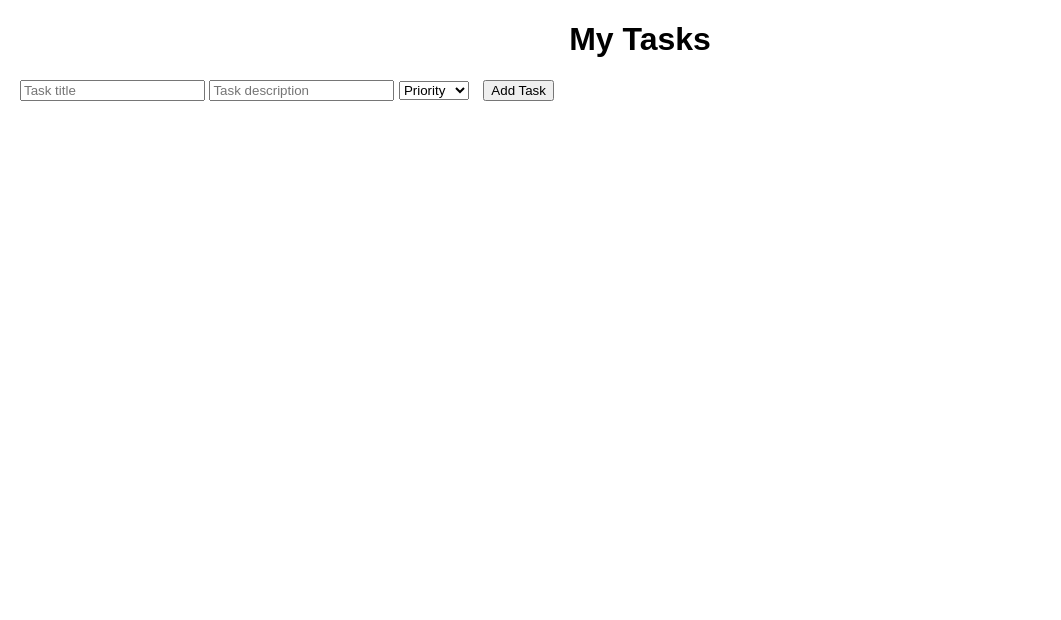
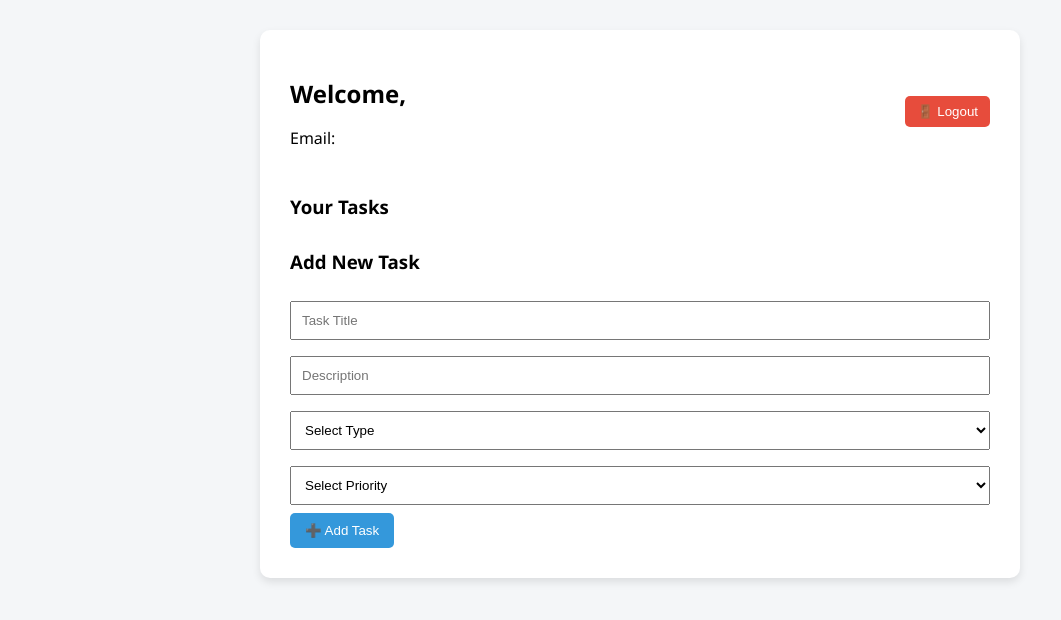
Before and after one commit to Mohd2040/task-manager-api, a website: page public/tasks.html in a window 1280 px wide. Shown: the whole page, without its empty margins (0-1061 px from the left). Drawn offline with Linux system fonts and the light colour scheme; no server answers.

Commit message:
Update tasks.html

```diff
--- a/public/tasks.html
+++ b/public/tasks.html
@@ -2,38 +2,99 @@
 <html lang="en">
 <head>
   <meta charset="UTF-8" />
-  <meta name="viewport" content="width=device-width, initial-scale=1" />
-  <title>Tasks Manager</title>
+  <title>My Tasks</title>
   <style>
-    body { font-family: Arial, sans-serif; margin: 20px; }
-    h1 { text-align: center; }
-    #task-form { margin-bottom: 20px; }
-    #tasks-list { list-style: none; padding: 0; }
-    #tasks-list li { padding: 10px; border-bottom: 1px solid #ccc; }
-    .task-title { font-weight: bold; }
-    .task-desc { font-style: italic; }
-    button { margin-left: 10px; }
+    body {
+      font-family: 'Segoe UI', sans-serif;
+      background: #f4f6f8;
+      margin: 0;
+      padding: 0;
+    }
+    .container {
+      max-width: 700px;
+      margin: 30px auto;
+      background: white;
+      padding: 30px;
+      border-radius: 10px;
+      box-shadow: 0 4px 8px rgba(0,0,0,0.1);
+    }
+    .header {
+      display: flex;
+      justify-content: space-between;
+      align-items: center;
+      margin-bottom: 25px;
+    }
+    .header .user-info {
+      line-height: 1.2;
+    }
+    .logout-btn {
+      background: #e74c3c;
+      color: white;
+      border: none;
+      padding: 8px 12px;
+      border-radius: 5px;
+      cursor: pointer;
+    }
+    h3 {
+      margin-top: 30px;
+    }
+    form input, form select {
+      padding: 10px;
+      margin: 8px 0;
+      width: 100%;
+      box-sizing: border-box;
+    }
+    form button {
+      background: #3498db;
+      color: white;
+      border: none;
+      padding: 10px 15px;
+      border-radius: 5px;
+      cursor: pointer;
+    }
+    ul {
+      list-style: none;
+      padding: 0;
+    }
+    li {
+      padding: 12px;
+      background: #f9f9f9;
+      margin: 8px 0;
+      border-left: 5px solid #3498db;
+    }
   </style>
 </head>
 <body>
+  <div class="container">
+    <div class="header">
+      <div class="user-info">
+        <h2>Welcome, <span id="username"></span></h2>
+        <p>Email: <span id="email"></span></p>
+      </div>
+      <button class="logout-btn" id="logoutBtn">🚪 Logout</button>
+    </div>
 
-  <h1>My Tasks</h1>
+    <h3>Your Tasks</h3>
+    <ul id="taskList"></ul>
 
-  <!-- Form to add a new task -->
-  <form id="task-form">
-    <input type="text" id="title" placeholder="Task title" required />
-    <input type="text" id="description" placeholder="Task description" required />
-    <select id="priority" required>
-      <option value="" disabled selected>Priority</option>
-      <option value="Low">Low</option>
-      <option value="Medium">Medium</option>
-      <option value="High">High</option>
-    </select>
-    <button type="submit">Add Task</button>
-  </form>
-
-  <!-- List of tasks -->
-  <ul id="tasks-list"></ul>
+    <h3>Add New Task</h3>
+    <form id="taskForm">
+      <input type="text" id="title" placeholder="Task Title" required />
+      <input type="text" id="description" placeholder="Description" required />
+      <select id="type" required>
+        <option value="">Select Type</option>
+        <option value="personal">Personal</option>
+        <option value="work">Work</option>
+      </select>
+      <select id="priority" required>
+        <option value="">Select Priority</option>
+        <option value="low">Low</option>
+        <option value="normal">Normal</option>
+        <option value="high">High</option>
+      </select>
+      <button type="submit">➕ Add Task</button>
+    </form>
+  </div>
 
   <script src="tasks.js"></script>
 </body>
```
